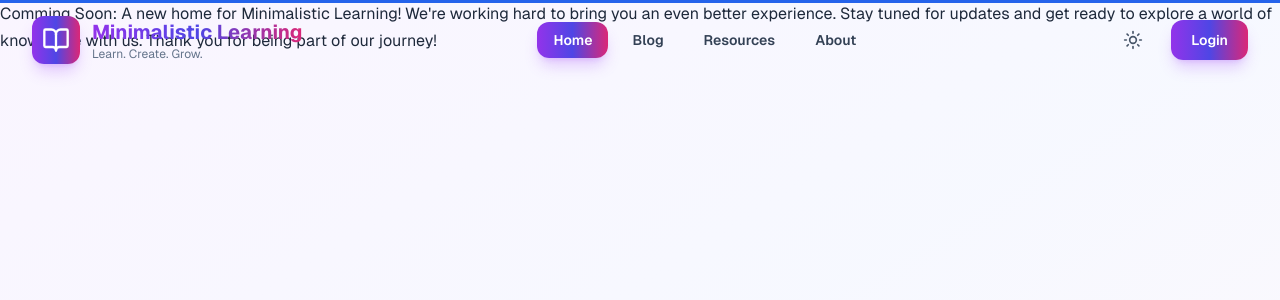
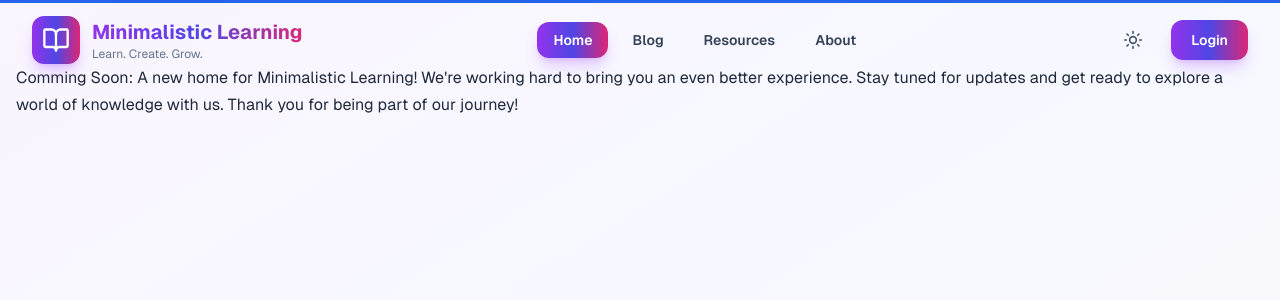
Before and after one commit to Minimalistic-Technology/Minimalistic-Learning, a Next.js app: page / in a window 1280 px wide. Shown: the top 300 px of the page. Built offline with nearby package versions, Linux system fonts and the light colour scheme.

Commit message:
Update page.tsx

```diff
--- a/app/page.tsx
+++ b/app/page.tsx
@@ -73,7 +73,9 @@ export default function LandingPage() {
     <div className="min-h-screen bg-gradient-to-br from-purple-50 via-indigo-50/50 to-pink-50/50 dark:from-slate-950 dark:via-purple-950/20 dark:to-indigo-950/20 text-slate-800 dark:text-slate-100">
       <ScrollProgressBar />
 
+<div className="container mx-auto px-4 py-16">
       Comming Soon: A new home for Minimalistic Learning! We're working hard to bring you an even better experience. Stay tuned for updates and get ready to explore a world of knowledge with us. Thank you for being part of our journey!
+</div>
 
       {/* <HeroSection blogCount={normalizedBlogs.length} /> */}
 
```
